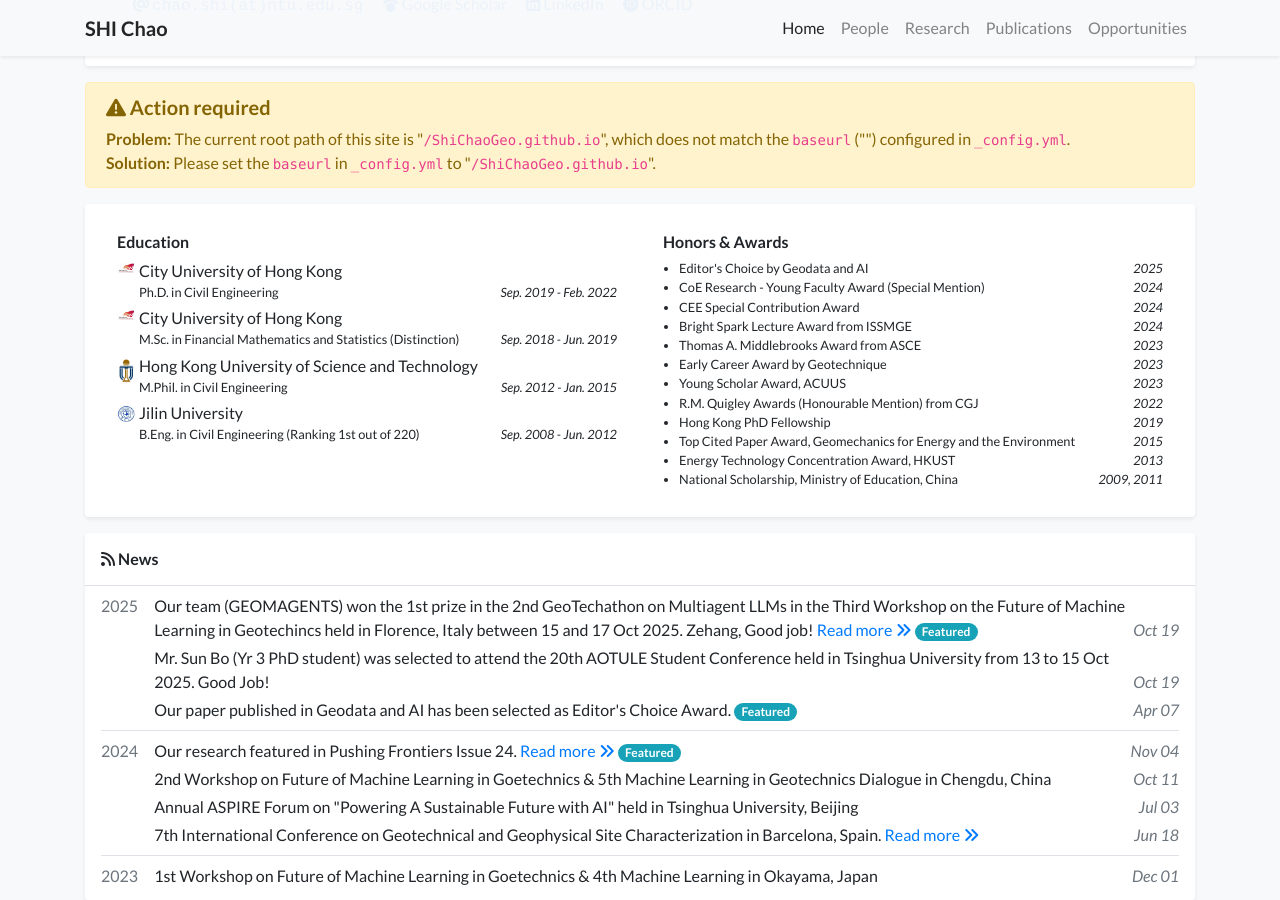
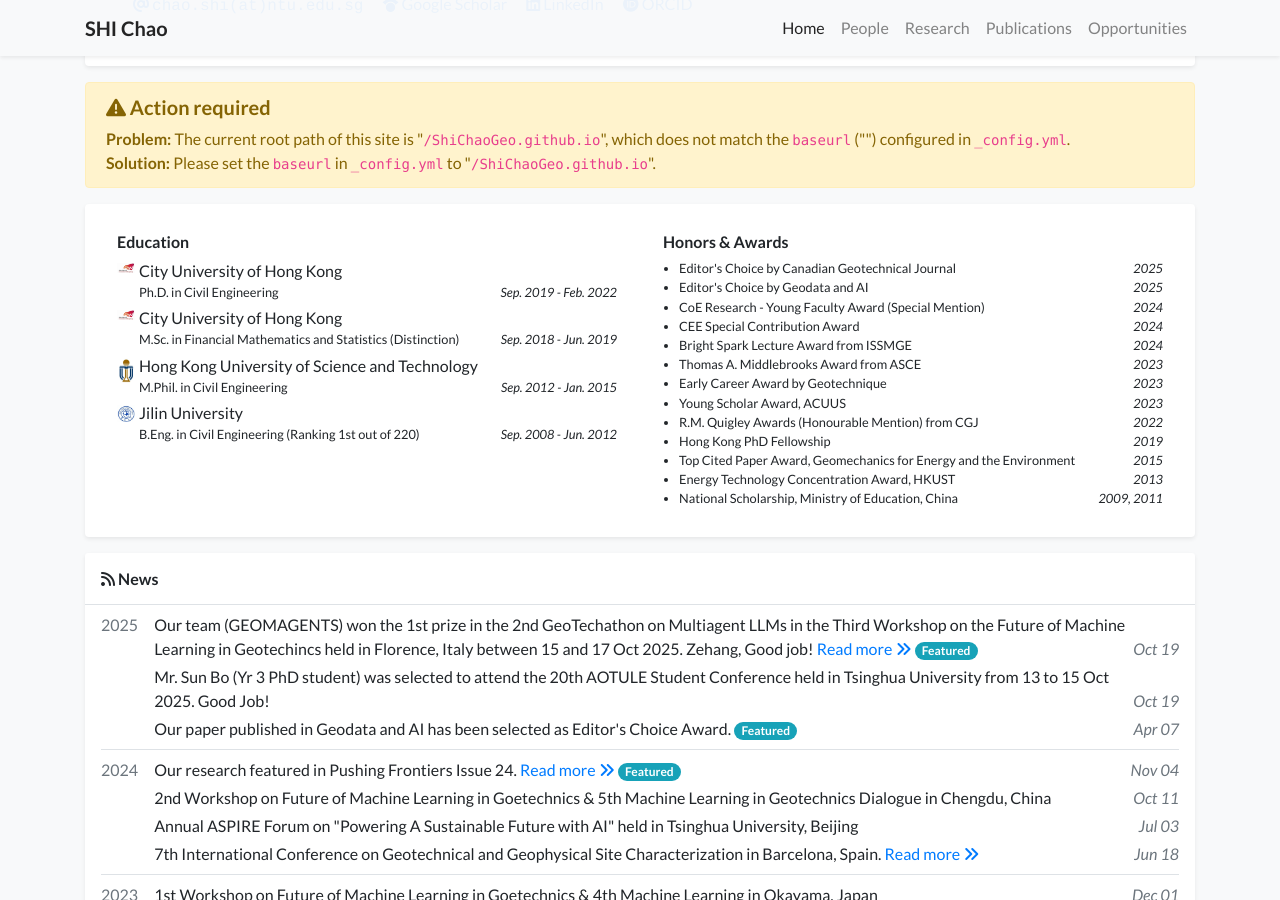
Before and after one commit to ShiChaoGeo/ShiChaoGeo.github.io, a Jekyll site: the page built from index.html, in a window 1280 px wide and 900 px high, scrolled down 513 px. Built offline with Jekyll 4.4.1, drawn with Linux system fonts in a browser that asks for light colours; nearby versions of some CDN libraries; a style sheet for code colours, icons or effects is not loaded.

Commit message:
Update profile.yml

```diff
--- a/_data/profile.yml
+++ b/_data/profile.yml
@@ -71,6 +71,8 @@
 #   date: Sep. 2019 - Jul. 2021
 
 awards:
+- name: Editor's Choice by Canadian Geotechnical Journal
+  date: 2025
 - name: Editor's Choice by Geodata and AI
   date: 2025
 - name: CoE Research - Young Faculty Award (Special Mention)
```
